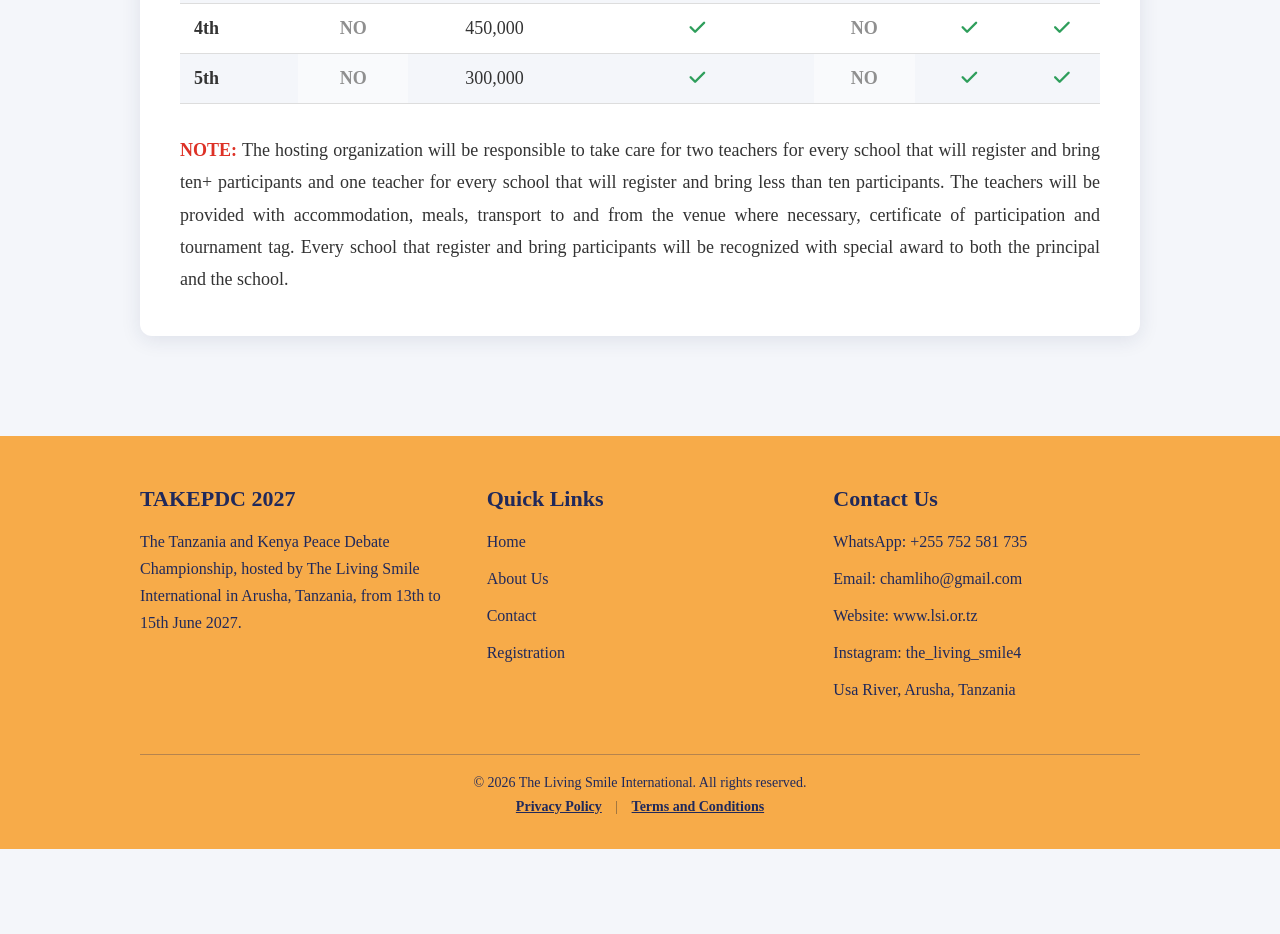
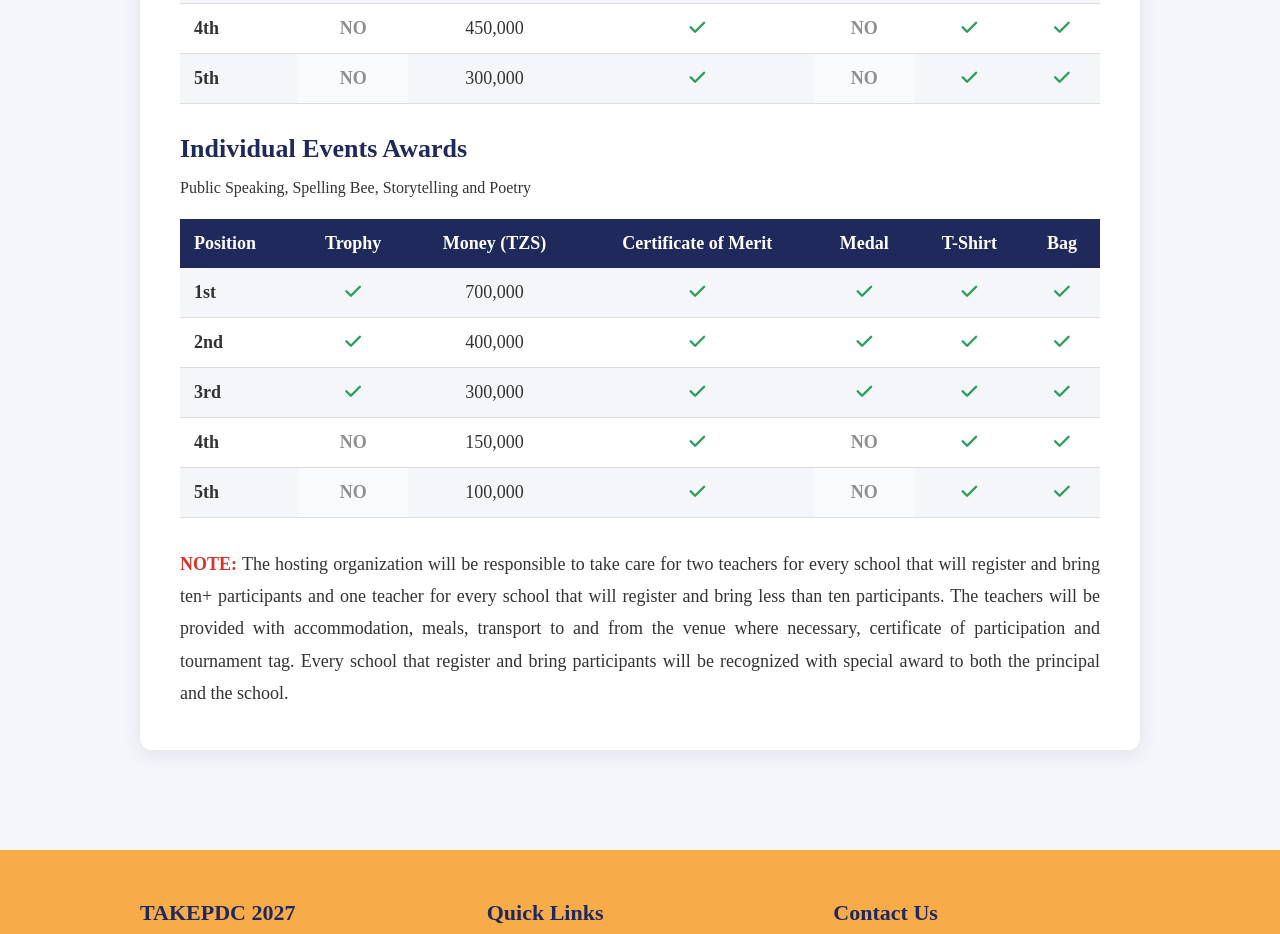
Before and after one commit to iam-collins97/takepdc.org, a plain HTML site: page registration.html in a window 1280 px wide. Shown: the part 4234-5168 px from the top of the page. Before the commit the page ends 5083 px from the top, so only its background shows below. Drawn offline with Linux system fonts and the light colour scheme.

Commit message:
Update registration.html

```diff
--- a/registration.html
+++ b/registration.html
@@ -206,6 +206,66 @@
                         </tr>
                     </table>
                 </div>
+                                <h3 class="awards-title">Individual Events Awards</h3>
+                <p class="awards-caption">Public Speaking, Spelling Bee, Storytelling and Poetry</p>
+                <div class="table-scroll">
+                    <table class="awards-table awards-wide">
+                        <tr>
+                            <th>Position</th>
+                            <th>Trophy</th>
+                            <th>Money (TZS)</th>
+                            <th>Certificate of Merit</th>
+                            <th>Medal</th>
+                            <th>T-Shirt</th>
+                            <th>Bag</th>
+                        </tr>
+                        <tr>
+                            <td>1st</td>
+                            <td class="tick"><i class="fa-solid fa-check"></i></td>
+                            <td>700,000</td>
+                            <td class="tick"><i class="fa-solid fa-check"></i></td>
+                            <td class="tick"><i class="fa-solid fa-check"></i></td>
+                            <td class="tick"><i class="fa-solid fa-check"></i></td>
+                            <td class="tick"><i class="fa-solid fa-check"></i></td>
+                        </tr>
+                        <tr>
+                            <td>2nd</td>
+                            <td class="tick"><i class="fa-solid fa-check"></i></td>
+                            <td>400,000</td>
+                            <td class="tick"><i class="fa-solid fa-check"></i></td>
+                            <td class="tick"><i class="fa-solid fa-check"></i></td>
+                            <td class="tick"><i class="fa-solid fa-check"></i></td>
+                            <td class="tick"><i class="fa-solid fa-check"></i></td>
+                        </tr>
+                        <tr>
+                            <td>3rd</td>
+                            <td class="tick"><i class="fa-solid fa-check"></i></td>
+                            <td>300,000</td>
+                            <td class="tick"><i class="fa-solid fa-check"></i></td>
+                            <td class="tick"><i class="fa-solid fa-check"></i></td>
+                            <td class="tick"><i class="fa-solid fa-check"></i></td>
+                            <td class="tick"><i class="fa-solid fa-check"></i></td>
+                        </tr>
+                        <tr>
+                            <td>4th</td>
+                            <td class="no">NO</td>
+                            <td>150,000</td>
+                            <td class="tick"><i class="fa-solid fa-check"></i></td>
+                            <td class="no">NO</td>
+                            <td class="tick"><i class="fa-solid fa-check"></i></td>
+                            <td class="tick"><i class="fa-solid fa-check"></i></td>
+                        </tr>
+                        <tr>
+                            <td>5th</td>
+                            <td class="no">NO</td>
+                            <td>100,000</td>
+                            <td class="tick"><i class="fa-solid fa-check"></i></td>
+                            <td class="no">NO</td>
+                            <td class="tick"><i class="fa-solid fa-check"></i></td>
+                            <td class="tick"><i class="fa-solid fa-check"></i></td>
+                        </tr>
+                    </table>
+                </div>
 
                 <p class="note"><strong>NOTE:</strong> The hosting organization will be responsible to take care for two teachers for
 every school that will register and bring ten+ participants and one teacher for every
```
